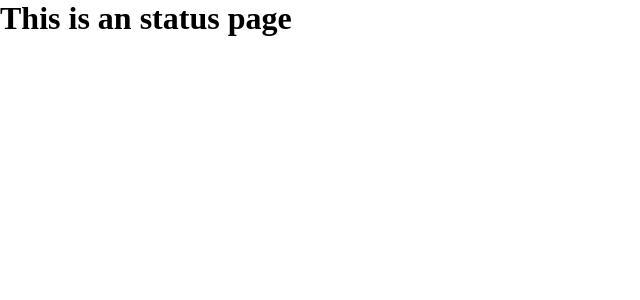
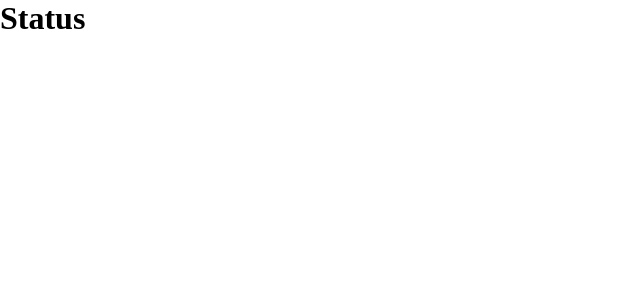
Before and after one commit to oskarskold/AirBean, a Vue app: page /status in a window 1280 px wide. Shown: the top 300 px of the page, without its empty margins (0-640 px from the left). Built offline with nearby package versions, Linux system fonts and the light colour scheme.

Commit message:
Edited status message Just to try it out.

```diff
--- a/src/views/Status.vue
+++ b/src/views/Status.vue
@@ -1,6 +1,6 @@
 <template>
   <div>
-    <h1>This is an status page</h1>
+    <h1>Status</h1>
   </div>
 </template>
 
```
